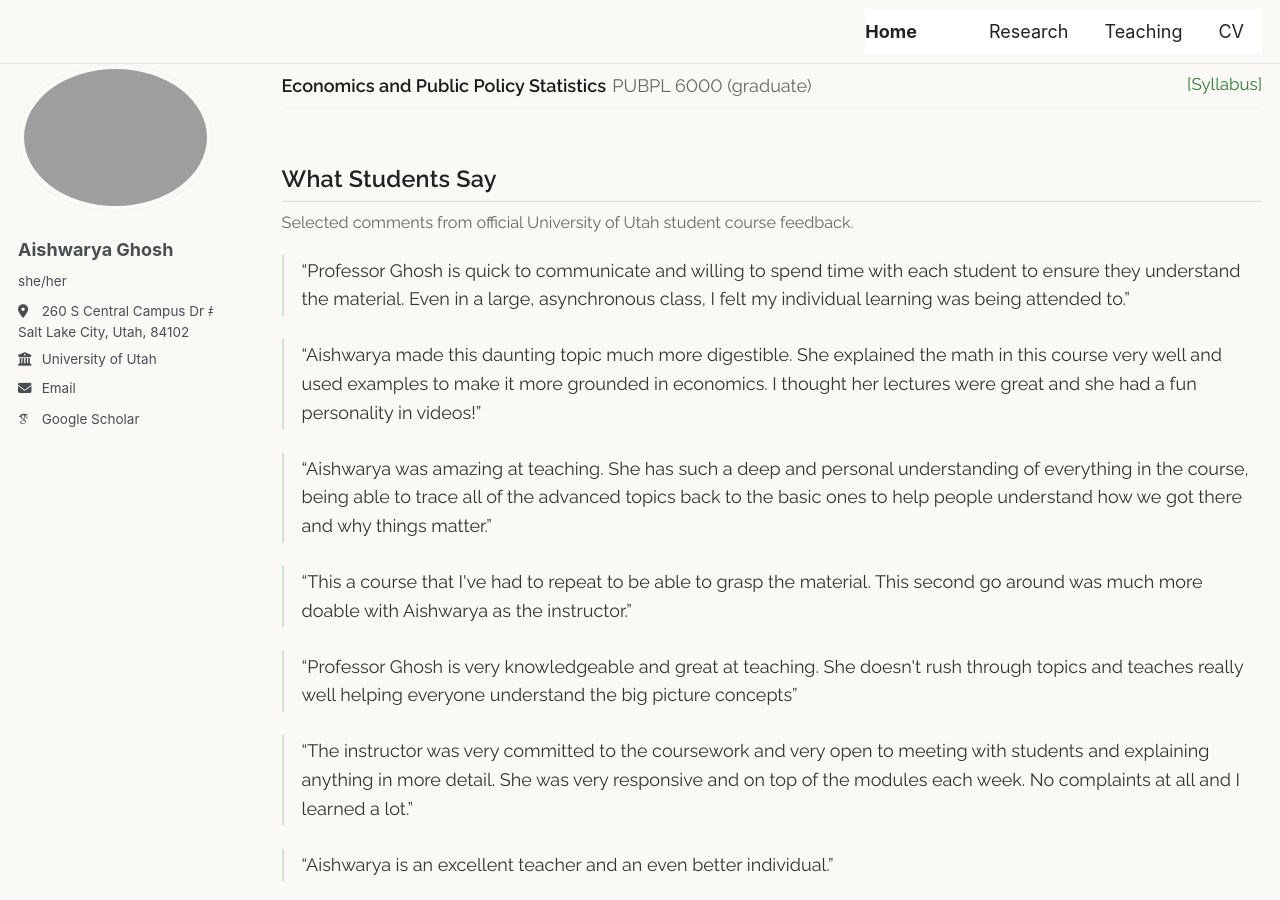
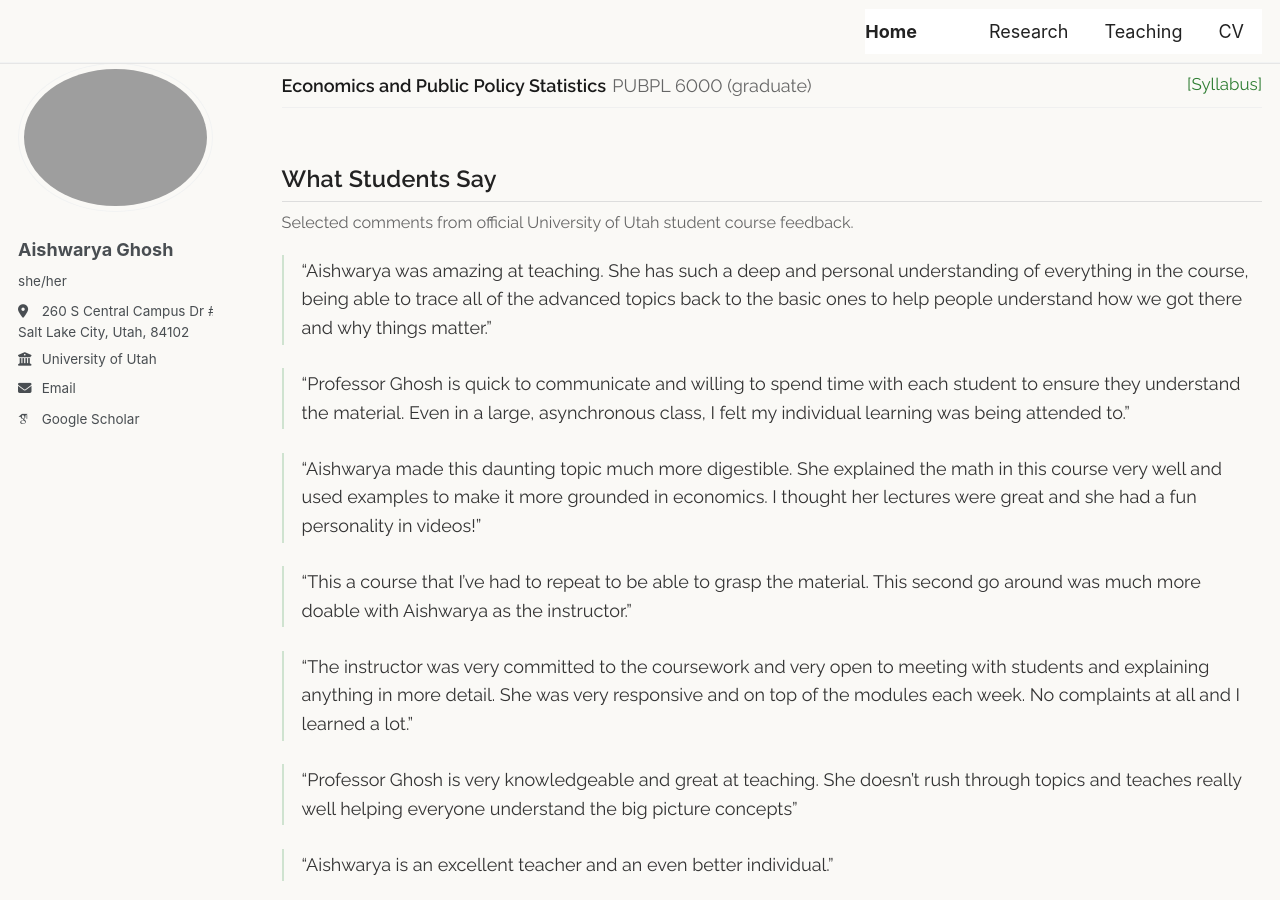
Before and after one commit to ghoshash1/ghoshash1.github.io, a Jekyll site: the page built from _pages/teaching.md, in a window 1280 px wide and 900 px high, scrolled down 768 px. Built offline with Jekyll 4.4.1, drawn with Linux system fonts in a browser that asks for light colours; some web fonts are replaced.

Commit message:
Update teaching.md

```diff
--- a/_pages/teaching.md
+++ b/_pages/teaching.md
@@ -50,12 +50,12 @@ author_profile: true
 <h2 class="sec">What Students Say</h2>
 <p class="qnote">Selected comments from official University of Utah student course feedback.</p>
 
+<blockquote class="q"><p>“Aishwarya was amazing at teaching. She has such a deep and personal understanding of everything in the course, being able to trace all of the advanced topics back to the basic ones to help people understand how we got there and why things matter.”</p></blockquote>
 <blockquote class="q"><p>“Professor Ghosh is quick to communicate and willing to spend time with each student to ensure they understand the material. Even in a large, asynchronous class, I felt my individual learning was being attended to.”</p></blockquote>
 <blockquote class="q"><p>“Aishwarya made this daunting topic much more digestible. She explained the math in this course very well and used examples to make it more grounded in economics. I thought her lectures were great and she had a fun personality in videos!”</p></blockquote>
-<blockquote class="q"><p>“Aishwarya was amazing at teaching. She has such a deep and personal understanding of everything in the course, being able to trace all of the advanced topics back to the basic ones to help people understand how we got there and why things matter.”</p></blockquote>
-<blockquote class="q"><p>“This a course that I've had to repeat to be able to grasp the material. This second go around was much more doable with Aishwarya as the instructor.”</p></blockquote>
-<blockquote class="q"><p>“Professor Ghosh is very knowledgeable and great at teaching. She doesn't rush through topics and teaches really well helping everyone understand the big picture concepts”</p></blockquote>
+<blockquote class="q"><p>“This a course that I’ve had to repeat to be able to grasp the material. This second go around was much more doable with Aishwarya as the instructor.”</p></blockquote>
 <blockquote class="q"><p>“The instructor was very committed to the coursework and very open to meeting with students and explaining anything in more detail. She was very responsive and on top of the modules each week. No complaints at all and I learned a lot.”</p></blockquote>
+<blockquote class="q"><p>“Professor Ghosh is very knowledgeable and great at teaching. She doesn’t rush through topics and teaches really well helping everyone understand the big picture concepts”</p></blockquote>
 <blockquote class="q"><p>“Aishwarya is an excellent teacher and an even better individual.”</p></blockquote>
 
 <h2 class="sec">Teaching Assistant</h2>
```
